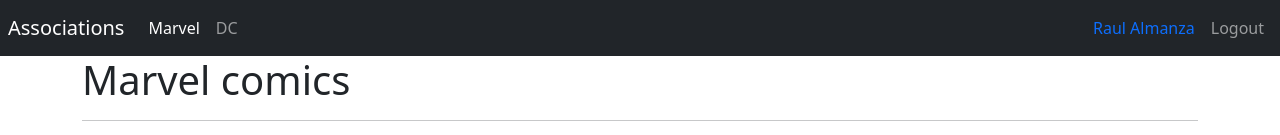
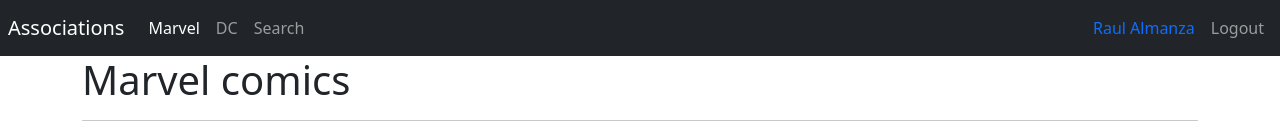
Before and after one commit to Ruli-AlSe/heroes-app-react, a React (Vite) app: page /marvel in a window 1280 px wide. Shown: the top 135 px of the page. Built offline with nearby package versions, Linux system fonts and the light colour scheme.

Commit message:
Add new nav link to move to search page

```diff
--- a/src/ui/components/Navbar.tsx
+++ b/src/ui/components/Navbar.tsx
@@ -24,6 +24,9 @@
           <NavLink className="nav-item nav-link" to="/dc">
             DC
           </NavLink>
+          <NavLink className="nav-item nav-link" to="/search">
+            Search
+          </NavLink>
         </div>
       </div>
 
```
